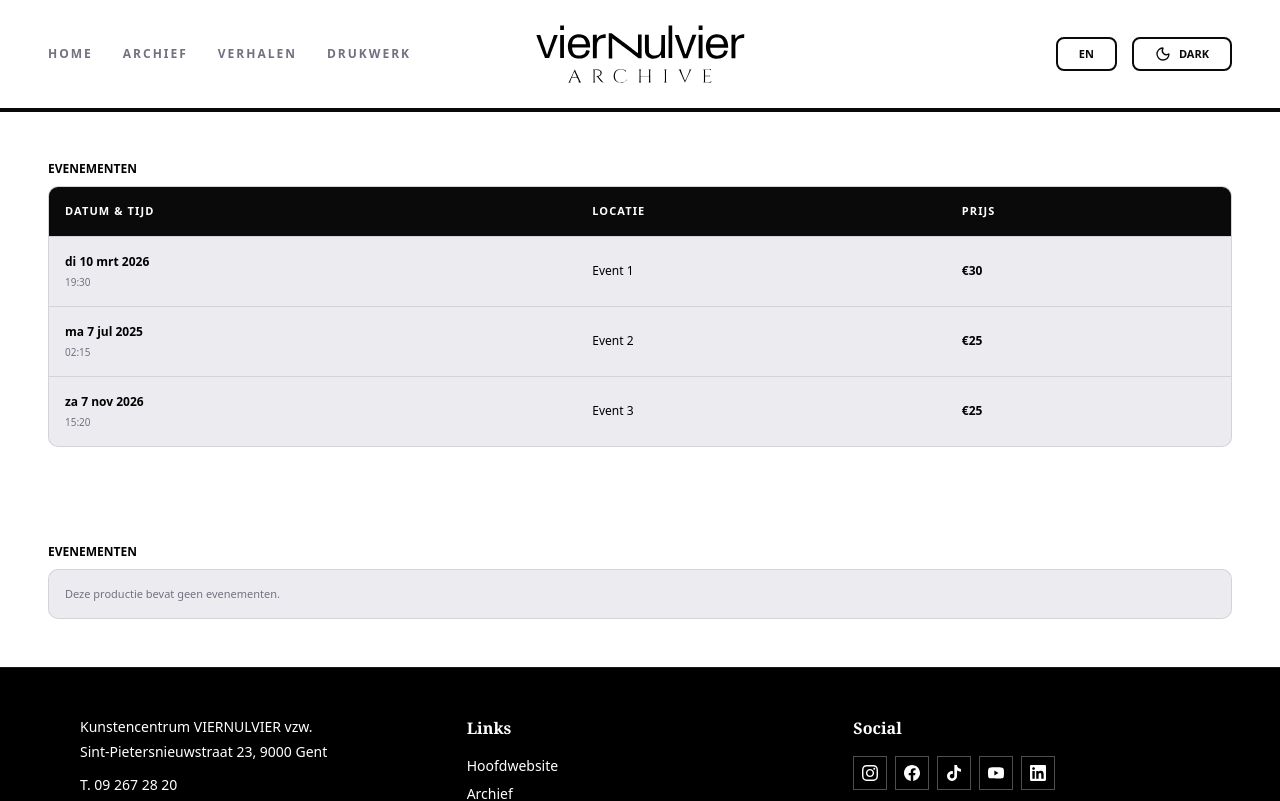
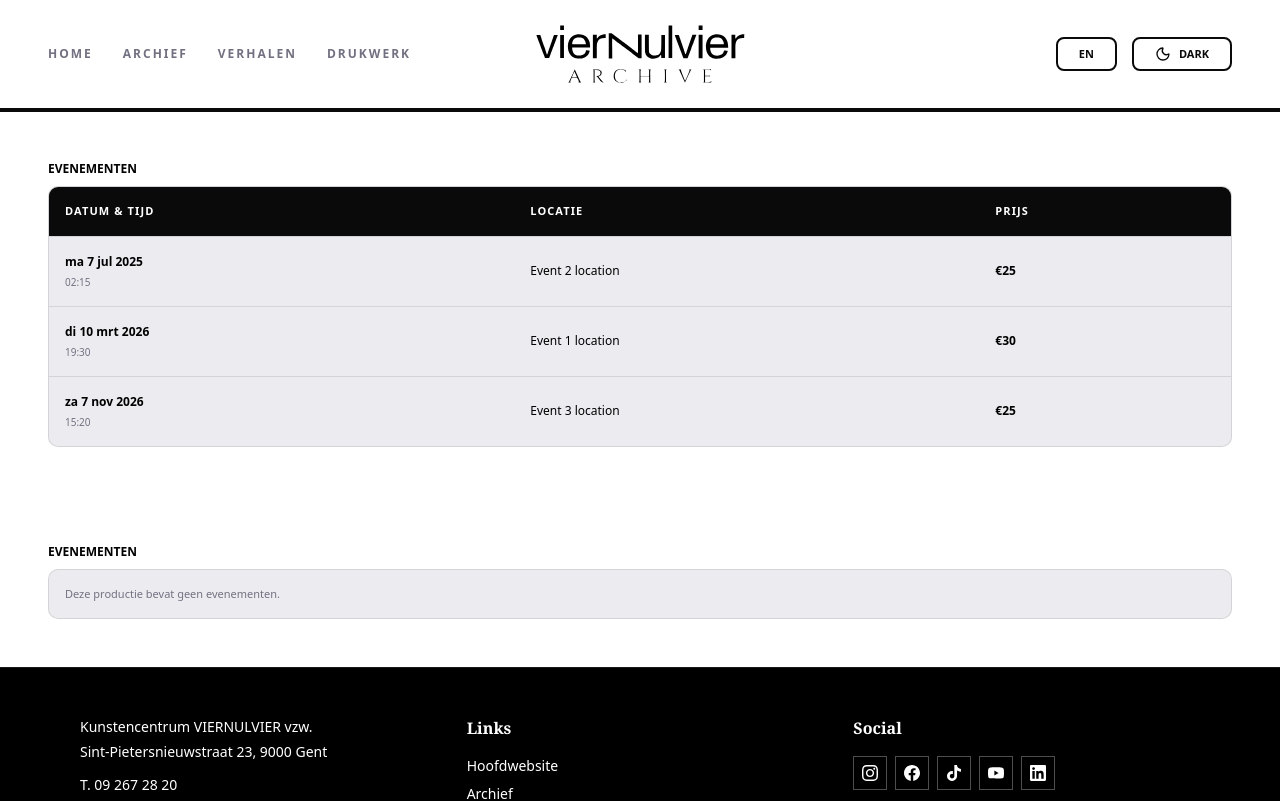
Before and after one commit to SELab-2/viernulvier-4, a Nuxt app in the folder frontend/: page /tempShowcase in a window 1280 px wide. Shown: the top 801 px of the page. Built offline with nearby package versions, Linux system fonts and the light colour scheme.

Commit message:
sorting of events

```diff
--- a/frontend/app/components/production/EventTable.vue
+++ b/frontend/app/components/production/EventTable.vue
@@ -1,8 +1,7 @@
 <script setup lang="ts">/**
  * A reusable event table component, displays events belonging to a specific production in a table, includes:
- *  - time
- *  - location
- *  - price
+ *  - Time, location, price displayed per event
+ *  - Sorting of events
  *
  * Usage:
  * TODO
@@ -12,7 +11,7 @@ import type {EventItem} from "../../types/EventItem";
 interface Props {
   events: EventItem[]
 }
-defineProps<Props>()
+const props = defineProps<Props>()
 
 // function to format the date
 const formatDate = (date: Date) => {
@@ -31,7 +30,10 @@ const formatTime = (date: Date) => {
     minute: '2-digit'
   })
 }
-//TODO: sorteren?
+
+const sortedEvents = computed(() => { // function to sort the events, oldest first
+  return [...props.events].sort((a, b) => a.date.getTime() - b.date.getTime())
+})
 //TODO: wat met super veel events?
 </script>
 
@@ -59,7 +61,7 @@ const formatTime = (date: Date) => {
         <!-- Body -->
         <tbody>
         <tr
-            v-for="event in events"
+            v-for="event in sortedEvents"
             :key="event.id"
             class="
               border-t border-border
--- a/frontend/app/pages/tempShowcase.vue
+++ b/frontend/app/pages/tempShowcase.vue
@@ -6,19 +6,19 @@ const events1 = [
   {
     id: '1',
     date: new Date(2026, 2, 10, 19, 30),
-    location: 'Event 1',
+    location: 'Event 1 location',
     price: '€30'
   },
   {
     id: '2',
     date: new Date(2025, 6, 7, 2, 15),
-    location: 'Event 2',
+    location: 'Event 2 location',
     price: '€25'
   },
   {
     id: '3',
     date: new Date(2026, 10, 7, 15, 20),
-    location: 'Event 3',
+    location: 'Event 3 location',
     price: '€25'
   }
 ]
```
